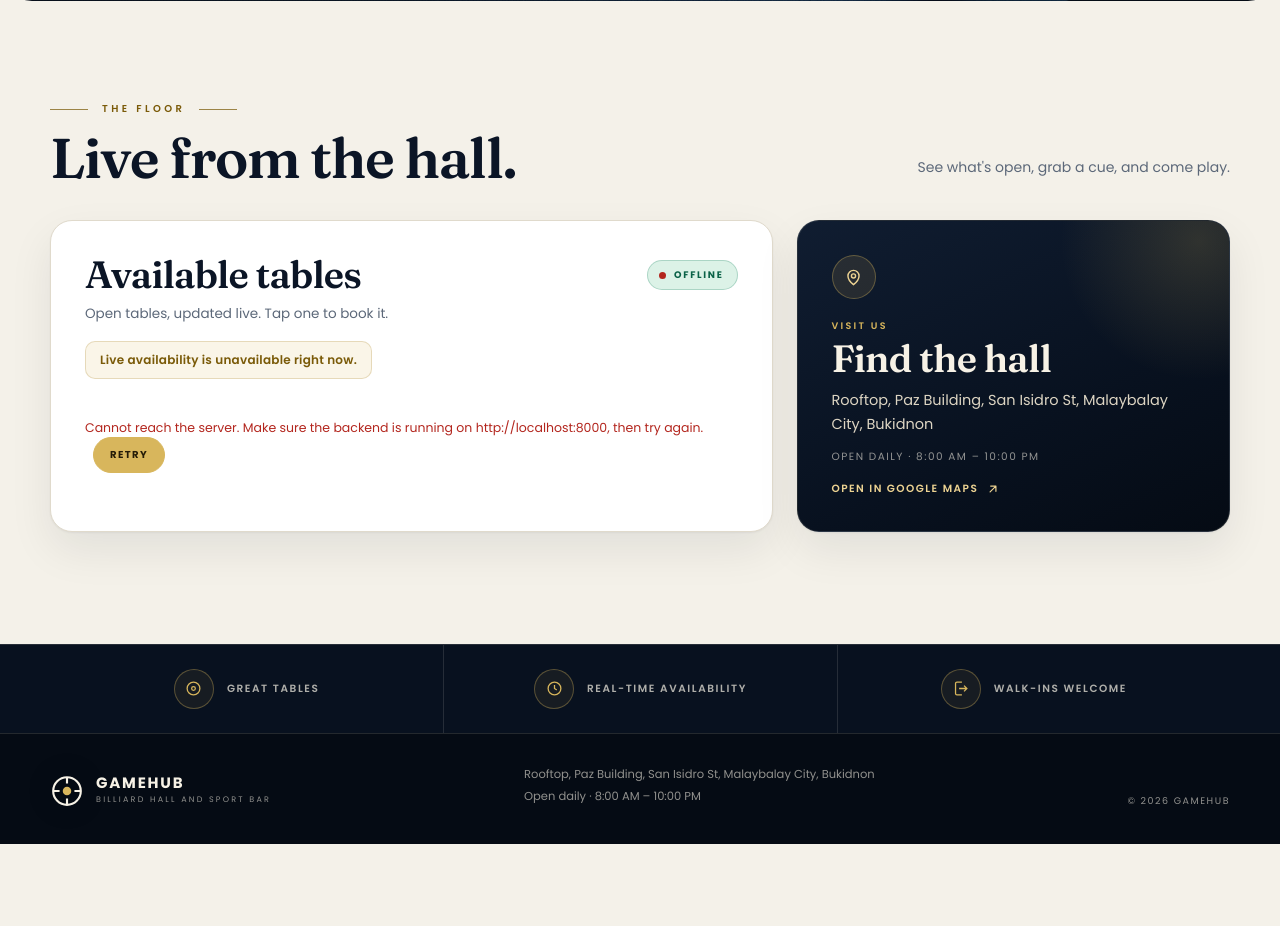
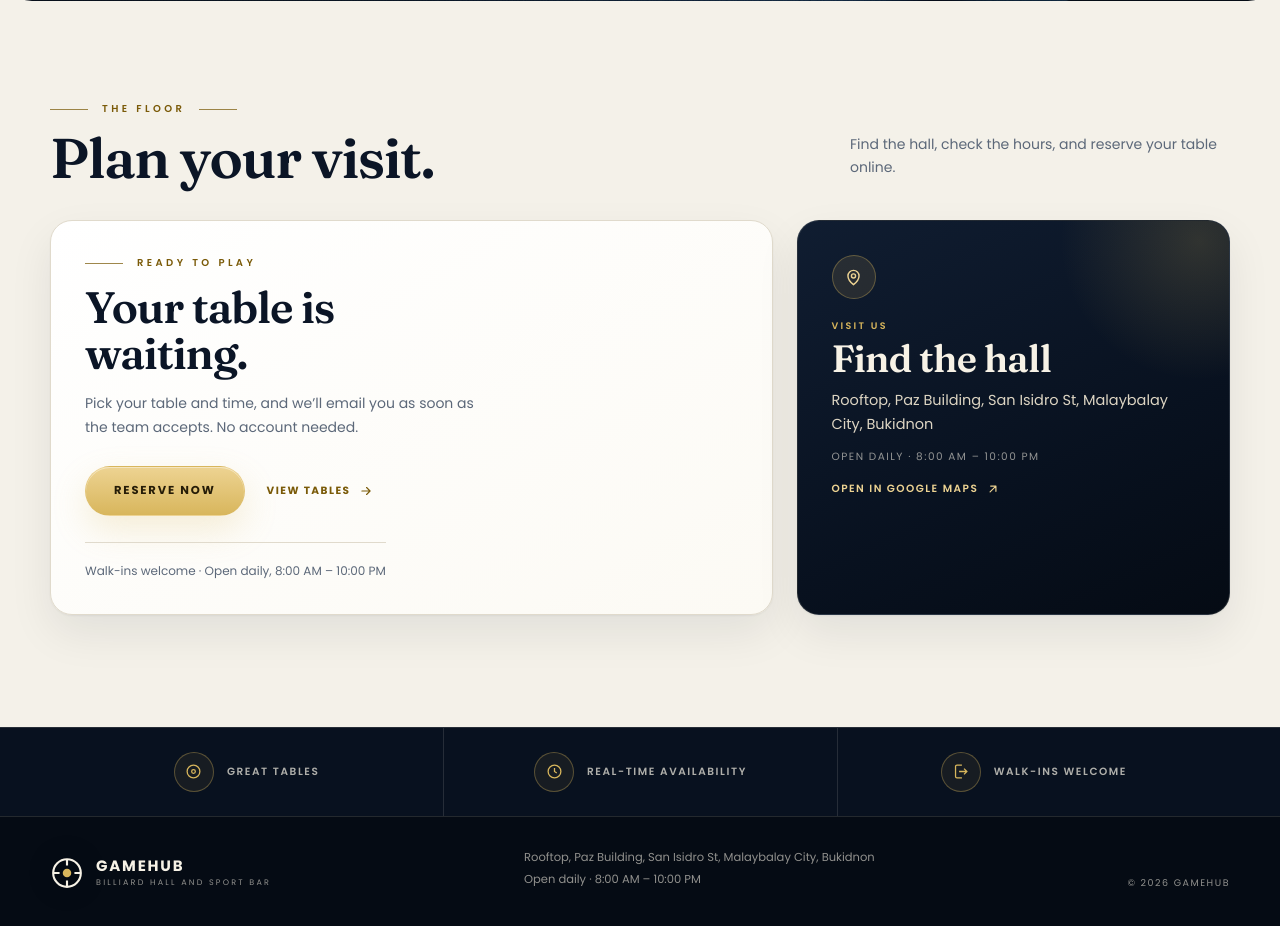
Before and after one commit to carlian-dev/GameHub_2.0, a PHP site: page / in a window 1280 px wide. Shown: the part 703-1629 px from the top of the page. Before the commit the page ends 1547 px from the top, so only its background shows below. Run offline with PHP 8.4, Linux system fonts and the light colour scheme.

Commit message:
refactor: move table availability and booking off the landing page
The homepage now keeps only the hero, a booking hand-off card, the location card, features, and footer. Live tables and the reservation form live on reserve/index.html, linked from the hero, nav, and CTA. Adds a Location link on the reserve page and cleans ?table= deep links after applying them.

```diff
--- a/Frontend/css/styles.css
+++ b/Frontend/css/styles.css
@@ -6,8 +6,8 @@
   - One interactive accent: brass. Emerald is reserved for live availability.
   - Display type: Fraunces. UI type: Poppins. Same lockup: eyebrow + display
     title with one brass italic word, pill buttons, 1px hairline panels.
-  Covers: landing (hero + live tables + location + feature strip + footer)
-  and staff auth (login / register).
+  Covers: landing (hero + booking hand-off + location + feature strip +
+  footer), reserve (live tables + booking form), and staff auth.
   JS hooks preserved: .table-card/.is-entering/.is-leaving/.is-skeleton,
   .skel-line/.skel-pill, .tables-empty/.tables-retry/.live-dot, #tablesCount,
   #tablesUpdated, #tablesError, #liveLabel, .theme-icon/.is-light, #msg.ok/.err.
@@ -660,6 +660,61 @@ button:focus-visible, a:focus-visible, input:focus-visible {
   font-variant-numeric: tabular-nums;
 }
 .tables-error { color: var(--danger); font-size: 12.5px; margin: 12px 0 0; }
+
+/* Landing: booking hand-off card (the live list + form live on reserve/) */
+.visit-cta {
+  display: flex;
+  flex-direction: column;
+  align-items: flex-start;
+  justify-content: center;
+  background: linear-gradient(150deg, var(--surface) 0%, var(--surface-2) 100%);
+}
+.visit-cta h2 {
+  font-family: var(--font-display);
+  font-optical-sizing: auto;
+  font-size: clamp(32px, 3.6vw, 44px);
+  font-weight: 600;
+  line-height: 1.04;
+  letter-spacing: -0.025em;
+  color: var(--ink);
+  margin: 14px 0 0;
+  max-width: 12ch;
+}
+.visit-lede {
+  max-width: 46ch;
+  margin: 14px 0 0;
+  color: var(--muted);
+  font-size: 14px;
+  line-height: 1.75;
+}
+.visit-actions {
+  display: flex;
+  align-items: center;
+  flex-wrap: wrap;
+  gap: 14px 22px;
+  margin-top: 26px;
+}
+.visit-link {
+  display: inline-flex;
+  align-items: center;
+  gap: 8px;
+  color: var(--brass-deep);
+  font-size: 10.5px;
+  font-weight: 700;
+  letter-spacing: 0.14em;
+  text-transform: uppercase;
+  text-decoration: none;
+}
+.visit-link svg { width: 14px; height: 14px; transition: transform 0.2s var(--ease); }
+.visit-link:hover svg { transform: translateX(3px); }
+.visit-note {
+  margin: 26px 0 0;
+  padding-top: 18px;
+  border-top: 1px solid var(--line);
+  color: var(--muted);
+  font-size: 12px;
+  line-height: 1.6;
+}
 
 /* ---- Reservation page (reserve/index.html) ---- */
 .band-inner-single { grid-template-columns: 1fr; }
@@ -1445,6 +1500,12 @@ html[data-theme="dark"] .panel-card {
   border-color: var(--night-line);
   box-shadow: 0 1px 2px rgba(2, 6, 12, 0.4), 0 20px 48px rgba(2, 6, 12, 0.45);
 }
+html[data-theme="dark"] .visit-cta h2 { color: var(--cream); }
+html[data-theme="dark"] .visit-lede,
+html[data-theme="dark"] .visit-note { color: var(--cream-dim); }
+html[data-theme="dark"] .visit-note { border-top-color: var(--night-line); }
+html[data-theme="dark"] .visit-link { color: var(--brass-bright); }
+html[data-theme="dark"] .visit-link:hover { color: var(--cream); }
 html[data-theme="dark"] .findus {
   background: linear-gradient(155deg, var(--night-700) 0%, var(--night-850) 60%, var(--night-950) 100%);
   border-color: var(--night-line-2);
@@ -1637,6 +1698,7 @@ html[data-theme="dark"] .reserve-again:hover { background: rgba(127, 235, 192, 0
   .table-card, .table-card:hover, .table-card:active { transform: none; transition: opacity 200ms ease, border-color 200ms ease; }
   .table-card.is-entering { animation: none; }
   .table-go, .table-go svg, .table-card:hover .table-go svg { transition: none; transform: none; }
+  .visit-link svg { transition: none; }
   .reserve-card.is-targeted { animation: none; }
   .theme-icon .ic-sun, .theme-icon .ic-moon { transition: none; }
   .scroll-hint i { animation: none; }
--- a/Frontend/index.html
+++ b/Frontend/index.html
@@ -1,18 +1,16 @@
 <!DOCTYPE html>
 <!--
-  index.html - customer landing page (CU-001 + CU-002).
+  index.html - customer landing page (CU-001).
   Reference-matched: emerald hero over billiard photo, gold accents, warm
-  off-white content band with white cards (tables CTA + Find Us with map),
-  feature strip, footer.
-  Nav: Home / Tables / Location + gold Reserve Now pill. The booking form (and
-  the reservation queue the Express API fills) lives on reserve/index.html;
-  live availability is shown here and each card links straight into it.
+  off-white content band with a booking CTA + Find Us with map, feature
+  strip, footer.
+  Nav: Home / Tables / Location + gold Reserve Now pill. The live table list
+  and the guest reservation form live on reserve/index.html; this page only
+  links there so the homepage stays clean.
   Staff login lives at src/function/auth/login.html, reachable via /login URL
   only (see login/index.html redirect) - never linked from here.
-  Scripts: js/config.js + js/api.js + js/tables-public.js (availability; a
-  card click goes to the reservation page with that table preselected),
-  js/location-map.js (Find Us map), js/theme.js (light/dark toggle, persisted
-  as gh-theme).
+  Scripts: js/config.js + js/api.js + js/location-map.js (Find Us map),
+  js/theme.js (light/dark toggle, persisted as gh-theme), js/nav.js.
   (Stays at root because static servers look for index.html here.)
 -->
 <html lang="en">
@@ -52,7 +50,7 @@
       </a>
       <nav class="nav-links" id="navLinks" aria-label="Primary">
         <a href="#top">Home</a>
-        <a href="reserve/">Tables</a>
+        <a href="reserve/#tables">Tables</a>
         <a href="#location">Location</a>
         <a class="nav-cta" href="reserve/#reserve">Reserve Now</a>
       </nav>
@@ -87,24 +85,24 @@
       <header class="band-head">
         <div>
           <p class="eyebrow eyebrow-ink"><span></span>The floor<span></span></p>
-          <h2>Live from the hall.</h2>
+          <h2>Plan your visit.</h2>
         </div>
-        <p class="band-lede">See what's open, grab a cue, and come play.</p>
+        <p class="band-lede">Find the hall, check the hours, and reserve your table online.</p>
       </header>
 
-      <!-- CU-002: live available tables (available + non-archived only, 30s refresh).
-           Clicking a card jumps to reserve/index.html with that table selected. -->
-      <section id="tables" class="panel-card tables-live" data-state="checking" aria-live="polite">
-        <div class="panel-head">
-          <h2>Available tables</h2>
-          <p class="tables-pill" aria-hidden="true"><span class="live-dot"></span><span id="liveLabel">Checking</span></p>
+      <!-- CU-002 / CU-004..CU-014 live on reserve/index.html; this is the hand-off. -->
+      <section class="panel-card visit-cta" aria-labelledby="visitTitle">
+        <p class="eyebrow eyebrow-ink"><span></span>Ready to play</p>
+        <h2 id="visitTitle">Your table is waiting.</h2>
+        <p class="visit-lede">Pick your table and time, and we’ll email you as soon as the team accepts. No account needed.</p>
+        <div class="visit-actions">
+          <a class="btn btn-solid" href="reserve/#reserve">Reserve Now</a>
+          <a class="visit-link" href="reserve/#tables">
+            View tables
+            <svg viewBox="0 0 24 24" fill="none" stroke="currentColor" stroke-width="2" stroke-linecap="round" stroke-linejoin="round" aria-hidden="true"><path d="M5 12h14M13 6l6 6-6 6" /></svg>
+          </a>
         </div>
-        <p class="panel-lede">Open tables, updated live. Tap one to book it.</p>
-        <p class="tables-count" id="tablesCount">Checking…</p>
-        <div class="tables-grid" id="tablesGrid"></div>
-        <p class="tables-meta"><span id="tablesUpdated"></span></p>
-        <p class="tables-error" id="tablesError" hidden></p>
-        <noscript><p>Enable JavaScript to see live table availability.</p></noscript>
+        <p class="visit-note">Walk-ins welcome · Open daily, 8:00 AM – 10:00 PM</p>
       </section>
 
       <section id="location" class="panel-card findus">
@@ -162,7 +160,6 @@
   <script src="js/config.js"></script>
   <script src="js/api.js"></script>
   <script src="js/location-map.js"></script>
-  <script src="js/tables-public.js"></script>
   <script src="js/theme.js"></script>
   <script src="js/nav.js"></script>
 </body>
--- a/Frontend/js/tables-public.js
+++ b/Frontend/js/tables-public.js
@@ -1,9 +1,8 @@
 // js/tables-public.js - CU-002 live available-tables section.
-// Pair: index.html #tables (and reserve/index.html) <->
-// GET /api/tables/availability (no login).
-// A card click preselects the booking form when it is on the page
-// (window.GameHubReserve) or, on the landing page, hands off to the
-// reservation page with ?table=<id> so the guest books in one step.
+// Pair: reserve/index.html #tables <-> GET /api/tables/availability (no login).
+// A card click preselects the booking form on this page when the hook exists
+// (window.GameHubReserve); otherwise it reloads with ?table=<id> so the deep
+// link still preselects once js/reservations.js is ready.
 // Apple-design notes: keyed DOM (polls never flash existing cards), staggered
 // critically-damped entrances on one path (rise+fade, no bounce — no gesture
 // momentum here), skeleton on first load, press-down feedback via CSS,
@@ -55,10 +54,10 @@
     }
   }
 
-  // Landing has no booking form: send the chosen table to the reservation page,
-  // where js/reservations.js preselects it from the query string.
+  // Fallback when the booking form has not loaded (or is on another page):
+  // reload this page with the table in the query string.
   function reserveUrl(tableId) {
-    const base = section.dataset.reserveHref || "reserve/";
+    const base = section.dataset.reserveHref || window.location.pathname;
     return `${base}?table=${encodeURIComponent(tableId)}#reserve`;
   }
 
```
Also changed, not shown: Frontend/js/reservations.js (+4 -3 lines), Frontend/reserve/index.html (+4 -3 lines).
